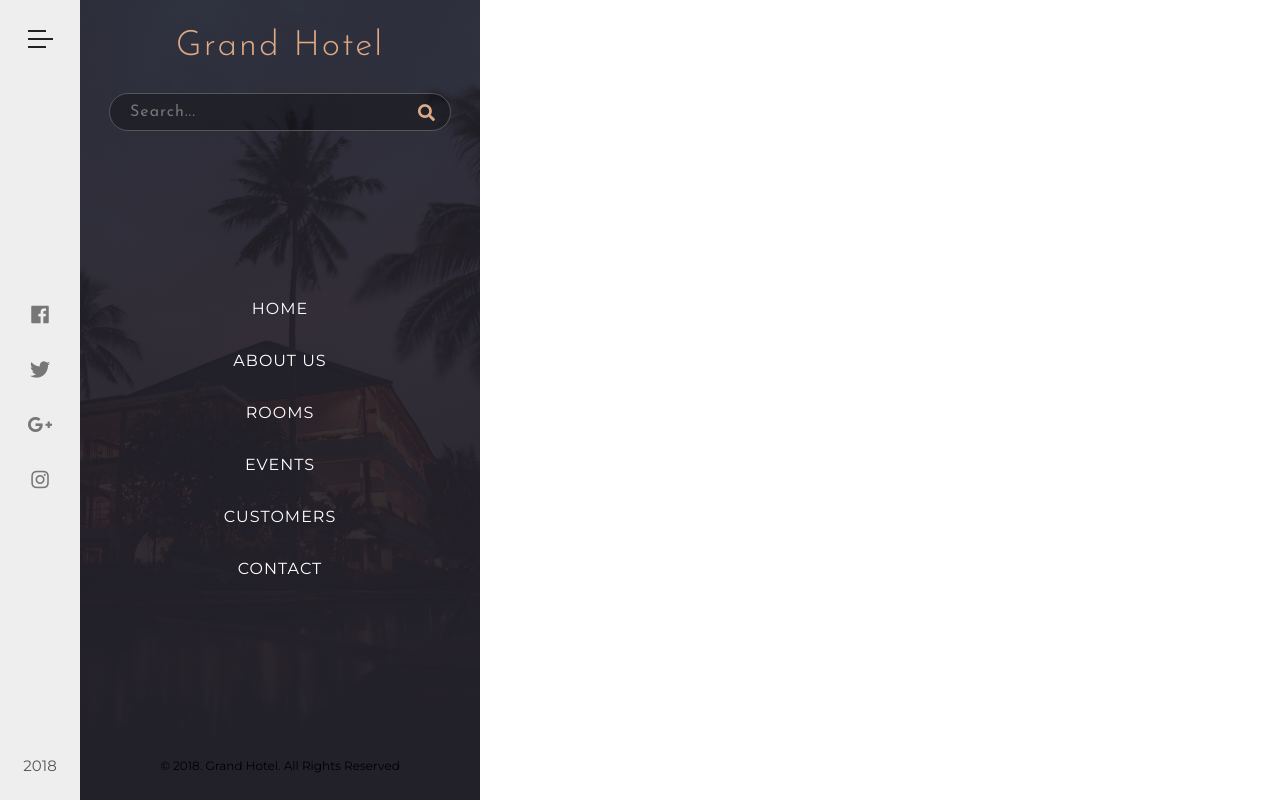
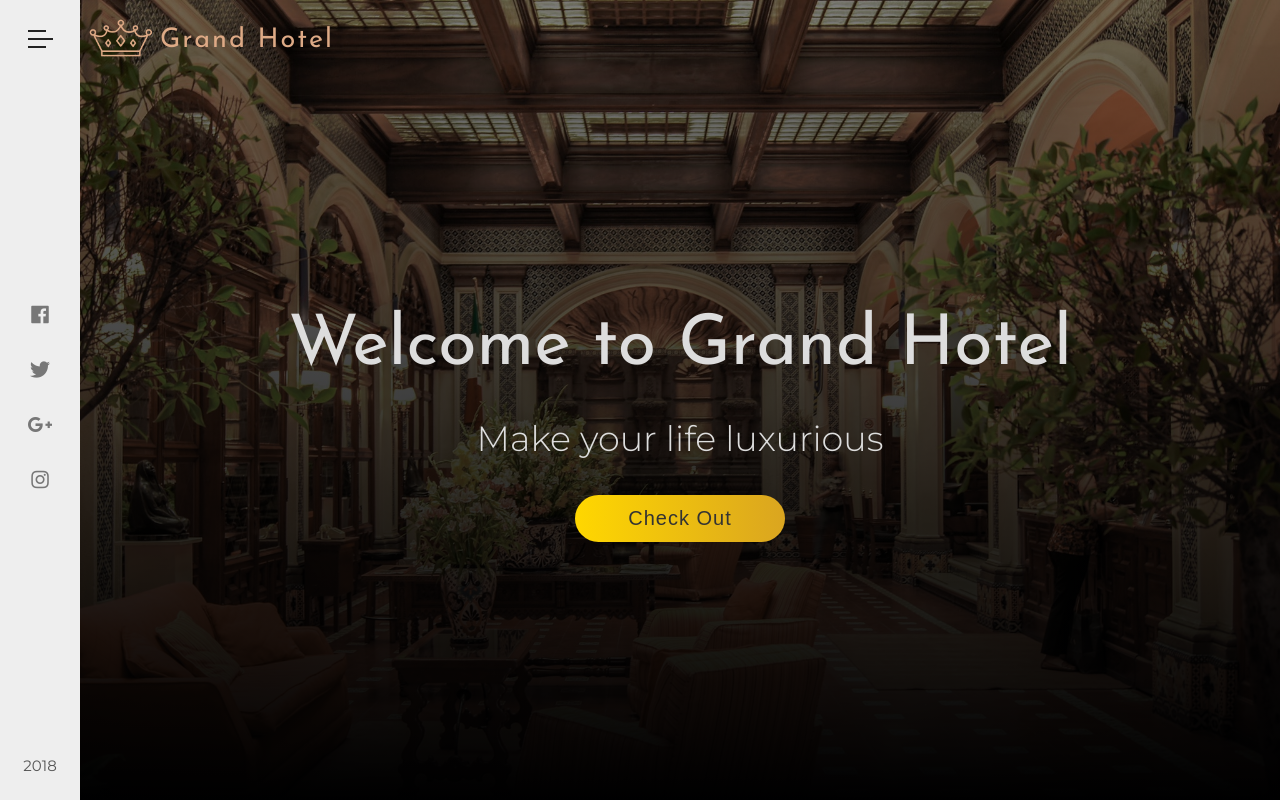
Before and after one commit to aaronamm/learn-css, a website built with webpack: page src/grand-hotel-flex/grand-hotel-flex.html in a window 1280 px wide. Built offline with nearby package versions, Linux system fonts and the light colour scheme.

Commit message:
Finish heading style

```diff
--- a/src/grand-hotel-flex/css/style.css
+++ b/src/grand-hotel-flex/css/style.css
@@ -20,6 +20,7 @@ body {
   flex-direction: column;
   justify-content: space-between;
   align-items: center;
+  z-index: 10;
 }
 
 .menu-icon {
@@ -37,7 +38,7 @@ body {
 .line-1,
 .line-3 {
   width: 1.8rem;
-  transition: width 0.3s;
+  transition: all 0.4s;
 }
 
 .menu-icon:hover .line {
@@ -73,8 +74,8 @@ body {
 
 /* navigation */
 .navigation {
-  margin-left: 8rem;
   position: fixed;
+  left: -32rem;
   width: 40rem;
   height: 100%;
   background: linear-gradient(
@@ -89,6 +90,7 @@ body {
   flex-direction: column;
   justify-content: space-between;
   align-items: center;
+  transition: left 0.8s cubic-bezier(1, 0, 0, 1);
 }
 
 .navigation-heading {
@@ -192,11 +194,114 @@ body {
   width: 3rem;
 }
 
-.copyright{
+.copyright {
   font-size: 1.2rem;
   margin-bottom: 1.5rem;
 }
 
+.checkbox:checked ~ .navigation {
+  left: 8rem; /* Show next to sidebar which has width 8 rem  */
+}
 /* end of navigation */
 
 /* end of navbar */
+
+.checkbox:checked ~ .sidebar .line-1 {
+  transform: rotate(-405deg) translate(-5px, 6px);
+  width: 2.5re;
+}
+
+.checkbox:checked ~ .sidebar .line-2 {
+  opacity: 0;
+}
+
+.checkbox:checked ~ .sidebar .line-3 {
+  transform: rotate(405deg) translate(-5px, -6px);
+  width: 2.5re;
+}
+
+.crown {
+  width: 80px;
+  height: 80px;
+  background: url(../img/crown.png) center no-repeat;
+  background-size: cover;
+  display: inline-block;
+}
+
+/* header */
+.header {
+  margin-left: 8rem;
+  height: 100vh; /*what is vh*/
+  background: linear-gradient(to top, rgba(0, 0, 0.6), rgba(0, 0, 0, 0.5)),
+    url(../img/header-1.jpeg) center no-repeat;
+  background-size: cover;
+}
+
+.brand {
+  display: flex;
+  cursor: pointer;
+}
+
+.hotel-heading {
+  font-family: 'Josefin Sans', sans-serif;
+  font-size: 2.7rem;
+  font-weight: 400;
+  color: #deaa86;
+  letter-spacing: 0.2rem;
+}
+
+.banner {
+  color: #ddd;
+  height: 64rem;
+  display: flex;
+  flex-direction: column;
+  align-items: center;
+  justify-content: center;
+}
+
+.banner-heading {
+  font-family: 'Josefin Sans', sans-serif;
+  font-size: 7rem;
+  font-weight: 400;
+  margin-bottom: 0;
+  animation: anim 2s;
+}
+
+.banner-paragraph {
+  font-size: 3.5rem;
+  font-weight: 300;
+  animation: anim 1.5s .5s backwards;
+}
+
+.banner-button {
+  width: 21rem;
+  padding: 1.2rem 2rem;
+  font-size: 2rem;
+  color: #333;
+  letter-spacing: 0.1rem;
+  border: none;
+  border-radius: 10rem;
+  outline: none;
+  background: linear-gradient(to right, gold, goldenrod);
+  cursor: pointer;
+  animation: anim 1s 1s backwards;
+}
+
+.banner-button:hover {
+  background: linear-gradient(to left, gold, goldenrod);
+}
+
+.banner-button:active {
+  transform: translateY(0.2rem);
+}
+
+@keyframes anim {
+  0% {
+    opacity: 0;
+  }
+  100%{
+    opacity: 1;
+  }
+}
+
+/* end of header */
--- a/src/grand-hotel-flex/grand-hotel-flex.html
+++ b/src/grand-hotel-flex/grand-hotel-flex.html
@@ -25,12 +25,15 @@
   <body>
     <!-- navbar-->
     <div class="navbar">
+      <input type="checkbox" class="checkbox" id="click" hidden />
       <!-- sidebar -->
       <div class="sidebar">
         <div class="menu-icon">
-          <div class="line line-1"></div>
-          <div class="line line-2"></div>
-          <div class="line line-3"></div>
+          <label for="click">
+            <div class="line line-1"></div>
+            <div class="line line-2"></div>
+            <div class="line line-3"></div>
+          </label>
         </div>
         <ul class="social-icons-list">
           <li>
@@ -102,5 +105,18 @@
       <!-- end of navigation -->
     </div>
     <!-- end of navbar -->
+    <!-- header -->
+    <header class="header">
+      <div class="brand">
+        <div><div class="crown"></div></div>
+        <h3 class="hotel-heading">Grand Hotel</h3>
+      </div>
+      <div class="banner">
+        <h1 class="banner-heading">Welcome to Grand Hotel</h1>
+        <p class="banner-paragraph">Make your life luxurious</p>
+        <button class="banner-button">Check Out</button>
+      </div>
+    </header>
+    <!-- end of header -->
   </body>
 </html>
```
